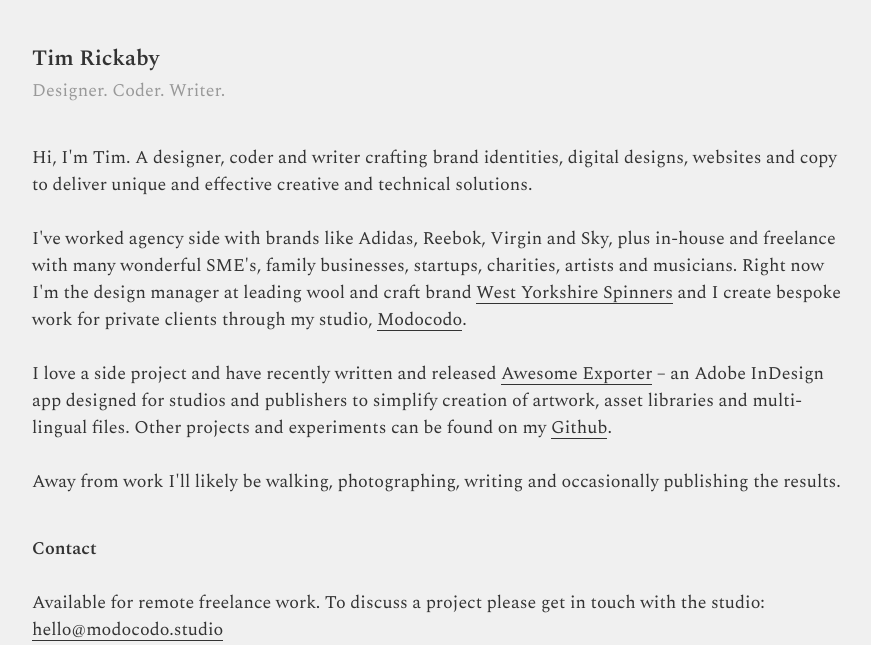
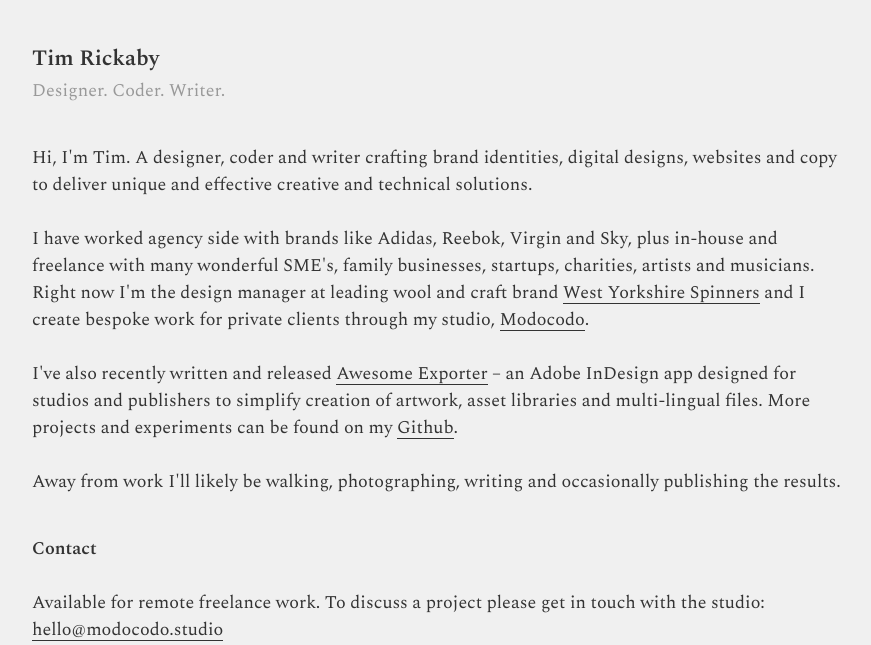
Before and after one commit to timrickaby/timrickaby.com, a PHP site: page / in a window 1280 px wide. Shown: the part 254-899 px from the top of the page, without its empty margins (88-959 px from the left). Run offline with PHP 8.4, Linux system fonts and the light colour scheme.

Commit message:
Profile update

```diff
--- a/index.php
+++ b/index.php
@@ -45,13 +45,13 @@
 					Hi, I'm Tim. A designer, coder and writer crafting brand identities, digital designs, websites and copy to deliver unique and effective creative and technical solutions.
 					<br /><br />
 
-					I've worked agency side with brands like Adidas, Reebok, Virgin and Sky, plus in-house and freelance with many wonderful SME's, family businesses, startups, charities, artists and musicians.
+					I have worked agency side with brands like Adidas, Reebok, Virgin and Sky, plus in-house and freelance with many wonderful SME's, family businesses, startups, charities, artists and musicians.
 					Right now I'm the design manager at leading wool and craft brand <a href="https://instagram.com/westyorkshirespinners" target="_blank" title="instagram.com/westyorkshirespinners">West Yorkshire Spinners</a>
 					and I create bespoke work for private clients through my studio, <a href="https://modocodo.studio" target="_blank" alt="modocodo.studio">Modocodo</a>.
 					<br /><br />
 
-					I love a side project and have recently written and released <a href="https://awesomeexporter.com" target="_blank" title="awesomeexporter.com">Awesome Exporter</a>
-					– an Adobe InDesign app designed for studios and publishers to simplify creation of artwork, asset libraries and multi-lingual files. Other projects and experiments can be found on my
+					I've also recently written and released  <a href="https://awesomeexporter.com" target="_blank" title="awesomeexporter.com">Awesome Exporter</a>
+					– an Adobe InDesign app designed for studios and publishers to simplify creation of artwork, asset libraries and multi-lingual files. More projects and experiments can be found on my
 					<a href="https://github.com/timrickaby" target="_blank" title="github.com/timrickaby">Github</a>.
 					<br /><br />
 
```
